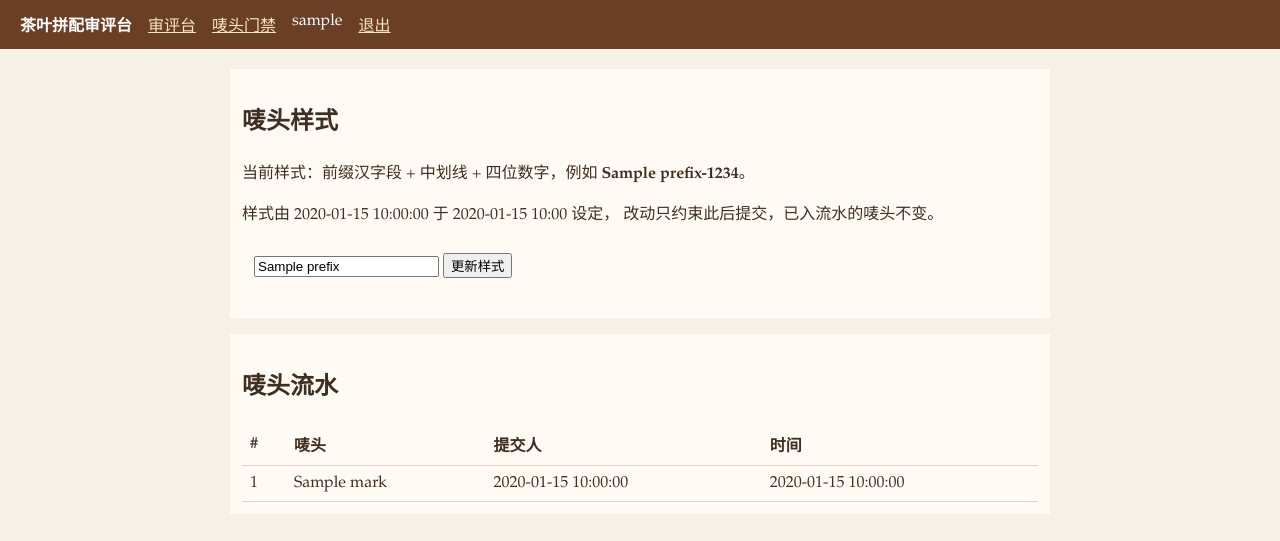
After one commit to lacsar712/cc-tb-b10-GSB, a Flask app: page /marks in a window 1280 px wide. The commit adds this page. Shown: the top 541 px of the page. Run offline with Flask 3, Linux system fonts and the light colour scheme; the visitor is signed in with stand-in values (Sample User, id 1); a database or web service that is not in the repository returns one stand-in record (values such as "Sample title"); some libraries are stand-ins or nearby versions.

Commit message:
feat: export mark gate

```diff
--- a/backend/app.py
+++ b/backend/app.py
@@ -5,7 +5,7 @@ import psycopg2
 from flask import Flask, redirect, render_template, request, session, url_for
 from psycopg2.extras import RealDictCursor
 
-from rules import weigh
+from rules import mark_matches, valid_prefix, weigh
 
 app = Flask(__name__)
 app.secret_key = os.environ.get("FLASK_SECRET", "tea-cupping-dev-secret")
@@ -28,6 +28,11 @@ def login_required(fn):
         return fn(*args, **kwargs)
 
     return wrap
+
+
+def get_style(cur):
+    cur.execute("SELECT prefix, updated_by, updated_at FROM mark_style WHERE id = 1")
+    return cur.fetchone()
 
 
 @app.get("/health")
@@ -62,7 +67,47 @@ def home():
     with db() as conn, conn.cursor(cursor_factory=RealDictCursor) as cur:
         cur.execute("SELECT * FROM cuppings ORDER BY id DESC")
         rows = cur.fetchall()
-    return render_template("home.html", rows=rows, can_write=session.get("role") == "writer")
+        style = get_style(cur)
+    return render_template(
+        "home.html",
+        rows=rows,
+        can_write=session.get("role") == "writer",
+        style=style,
+    )
+
+
+@app.route("/marks", methods=["GET", "POST"])
+@login_required
+def marks():
+    error = ""
+    notice = ""
+    if request.method == "POST":
+        if session.get("role") != "writer":
+            return ("只读账号不可修改唛头样式", 403)
+        prefix = request.form.get("prefix", "").strip()
+        if not valid_prefix(prefix):
+            error = "前缀须为一个或多个汉字"
+        else:
+            with db() as conn, conn.cursor(cursor_factory=RealDictCursor) as cur:
+                cur.execute(
+                    """UPDATE mark_style SET prefix = %s, updated_by = %s,
+                       updated_at = now() WHERE id = 1""",
+                    (prefix, session["user"]),
+                )
+                conn.commit()
+            notice = "样式已更新，仅约束此后提交的唛头"
+    with db() as conn, conn.cursor(cursor_factory=RealDictCursor) as cur:
+        style = get_style(cur)
+        cur.execute("SELECT * FROM mark_ledger ORDER BY id DESC")
+        ledger = cur.fetchall()
+    return render_template(
+        "marks.html",
+        style=style,
+        ledger=ledger,
+        can_write=session.get("role") == "writer",
+        error=error,
+        notice=notice,
+    )
 
 
 @app.post("/cuppings")
@@ -74,14 +119,23 @@ def create():
     taste = float(request.form["taste"])
     liquor = float(request.form["liquor"])
     lot = request.form["lot"].strip()
-    verdict, note, score = weigh(aroma, taste, liquor)
+    mark = request.form.get("mark", "").strip()
     with db() as conn, conn.cursor(cursor_factory=RealDictCursor) as cur:
+        style = get_style(cur)
+        if not mark or not mark_matches(mark, style["prefix"]):
+            return (f"唛头不符合当前样式：{style['prefix']}-四位数字", 400)
+        verdict, note, score = weigh(aroma, taste, liquor)
         cur.execute(
-            """INSERT INTO cuppings (lot, aroma, taste, liquor, score, verdict, note, created_by)
-               VALUES (%s,%s,%s,%s,%s,%s,%s,%s) RETURNING *""",
-            (lot, aroma, taste, liquor, score, verdict, note, session["user"]),
+            """INSERT INTO cuppings (lot, mark, aroma, taste, liquor, score, verdict, note, created_by)
+               VALUES (%s,%s,%s,%s,%s,%s,%s,%s,%s) RETURNING *""",
+            (lot, mark, aroma, taste, liquor, score, verdict, note, session["user"]),
         )
         row = cur.fetchone()
+        cur.execute(
+            """INSERT INTO mark_ledger (mark, cupping_id, created_by)
+               VALUES (%s, %s, %s)""",
+            (mark, row["id"], session["user"]),
+        )
         conn.commit()
     if request.headers.get("HX-Request"):
         return render_template("_row.html", row=row)
--- a/backend/templates/_row.html
+++ b/backend/templates/_row.html
@@ -1,4 +1,5 @@
 <tr>
+  <td>{{ row.mark }}</td>
   <td>{{ row.lot }}</td>
   <td>{{ row.score }}</td>
   <td class="{% if row.verdict == '通过' %}pass{% else %}fail{% endif %}">{{ row.verdict }}</td>
--- a/backend/templates/base.html
+++ b/backend/templates/base.html
@@ -11,6 +11,7 @@
     table { width: 100%; background: #fffaf3; border-collapse: collapse; }
     td, th { padding: 8px; border-bottom: 1px solid #e6d3c0; text-align: left; }
     form { background: #fffaf3; padding: 12px; margin-bottom: 16px; }
+    section.panel { background: #fffaf3; padding: 12px; margin-bottom: 16px; }
     .pass { color: #166534; } .fail { color: #9f1239; }
   </style>
 </head>
@@ -18,6 +19,8 @@
   <header>
     <strong>茶叶拼配审评台</strong>
     {% if session.user %}
+      <a href="{{ url_for('home') }}">审评台</a>
+      <a href="{{ url_for('marks') }}">唛头门禁</a>
       <span>{{ session.user }}</span>
       <a href="{{ url_for('logout') }}">退出</a>
     {% endif %}
--- a/backend/templates/home.html
+++ b/backend/templates/home.html
@@ -3,6 +3,9 @@
 {% if can_write %}
 <form method="post" action="{{ url_for('create') }}" data-swap="1">
   <h2>新开一轮审评</h2>
+  <input name="mark" placeholder="唛头（{{ style.prefix }}-四位数字）"
+         pattern="{{ style.prefix }}-[0-9]{4}"
+         title="唛头须为 {{ style.prefix }}-四位数字，例如 {{ style.prefix }}-1234" required />
   <input name="lot" placeholder="批次" required />
   <input name="aroma" type="number" step="0.1" min="0" max="10" placeholder="香气" required />
   <input name="taste" type="number" step="0.1" min="0" max="10" placeholder="滋味" required />
@@ -11,7 +14,7 @@
 </form>
 {% endif %}
 <table>
-  <thead><tr><th>批次</th><th>加权分</th><th>结论</th><th>说明</th></tr></thead>
+  <thead><tr><th>唛头</th><th>批次</th><th>加权分</th><th>结论</th><th>说明</th></tr></thead>
   <tbody id="rows">
     {% for row in rows %}{% include "_row.html" %}{% endfor %}
   </tbody>
--- /dev/null
+++ b/backend/templates/marks.html
@@ -0,0 +1,39 @@
+{% extends "base.html" %}
+{% block body %}
+<section class="panel">
+  <h2>唛头样式</h2>
+  <p>当前样式：前缀汉字段 + 中划线 + 四位数字，例如
+     <strong>{{ style.prefix }}-1234</strong>。</p>
+  <p>样式由 {{ style.updated_by }} 于 {{ style.updated_at.strftime('%Y-%m-%d %H:%M') }} 设定，
+     改动只约束此后提交，已入流水的唛头不变。</p>
+  {% if can_write %}
+  <form method="post" action="{{ url_for('marks') }}">
+    <input name="prefix" value="{{ style.prefix }}" placeholder="汉字前缀" required />
+    <button>更新样式</button>
+  </form>
+  {% else %}
+  <p class="fail">只读账号可查看样式与流水，不可修改样式。</p>
+  {% endif %}
+  {% if error %}<p class="fail">{{ error }}</p>{% endif %}
+  {% if notice %}<p class="pass">{{ notice }}</p>{% endif %}
+</section>
+
+<section class="panel">
+  <h2>唛头流水</h2>
+  <table>
+    <thead><tr><th>#</th><th>唛头</th><th>提交人</th><th>时间</th></tr></thead>
+    <tbody>
+      {% for entry in ledger %}
+      <tr>
+        <td>{{ entry.id }}</td>
+        <td>{{ entry.mark }}</td>
+        <td>{{ entry.created_by }}</td>
+        <td>{{ entry.created_at.strftime('%Y-%m-%d %H:%M:%S') }}</td>
+      </tr>
+      {% else %}
+      <tr><td colspan="4">暂无记录</td></tr>
+      {% endfor %}
+    </tbody>
+  </table>
+</section>
+{% endblock %}
```
Also changed, not shown: backend/rules.py (+18 -0 lines), backend/seed.py (+57 -4 lines), README.md.
